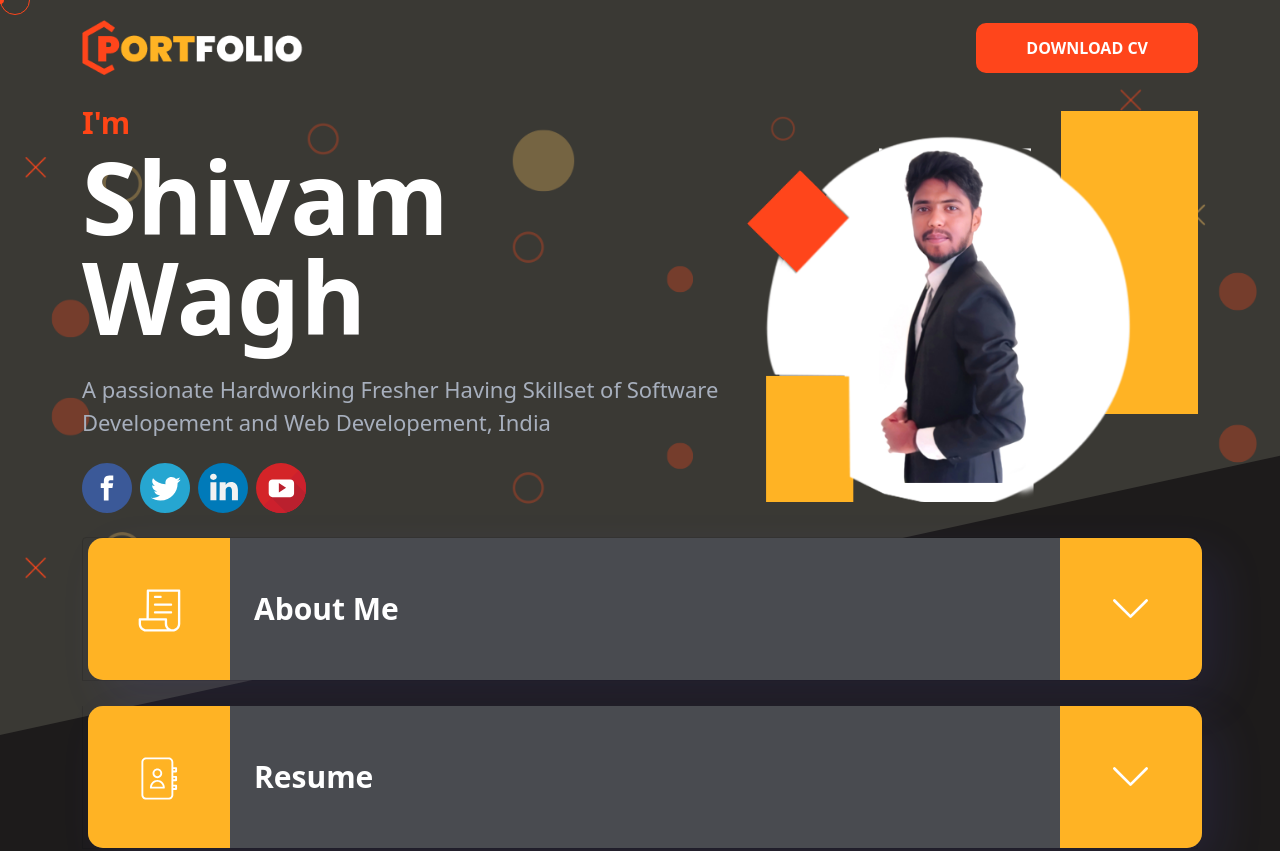
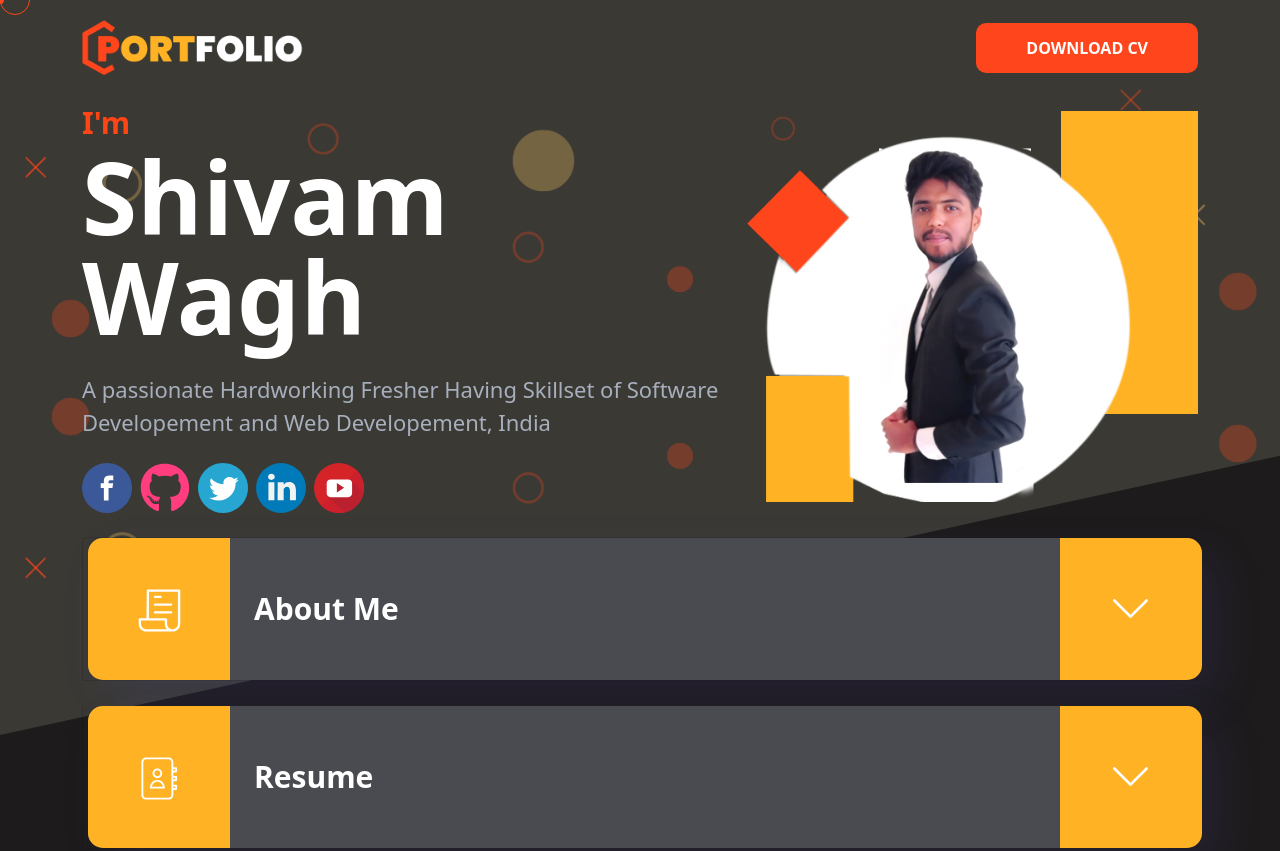
Before and after one commit to ShivamWagh181/Portfolio, a plain HTML site: page index.html in a window 1280 px wide. Shown: the top 851 px of the page. Drawn offline with nearby package versions, Linux system fonts and the light colour scheme.

Commit message:
Update index.html

```diff
--- a/index.html
+++ b/index.html
@@ -62,6 +62,7 @@
 
               <ul class="list-unstyled d-flex m-0">
                 <li class="me-2"><a href="https://m.facebook.com/shivam.wagh.121/?locale=ms_MY&wtsid=rdr_03eGPDPLDZaFYp2Ge"><img src="./images/social-icon/facebook.svg"></a></li>
+                 <li class="me-2"><a href="https://github.com/ShivamWagh181"><img src="./images/social-icon/github.svg"></a></li>
                 <li class="me-2"><a href="https://twitter.com/ShivamWagh36477"><img src="./images/social-icon/twitter-icon.svg"></a></li>
                 <li class="me-2"><a href="https://www.linkedin.com/in/shivam-wagh-04b7481b9/"><img src="./images/social-icon/linkedin.svg"></a></li>
                 <li class="me-2"><a href="https://www.youtube.com/@shivam_wagh_patil_trends"><img src="./images/social-icon/youtube.svg"></a></li>
```
